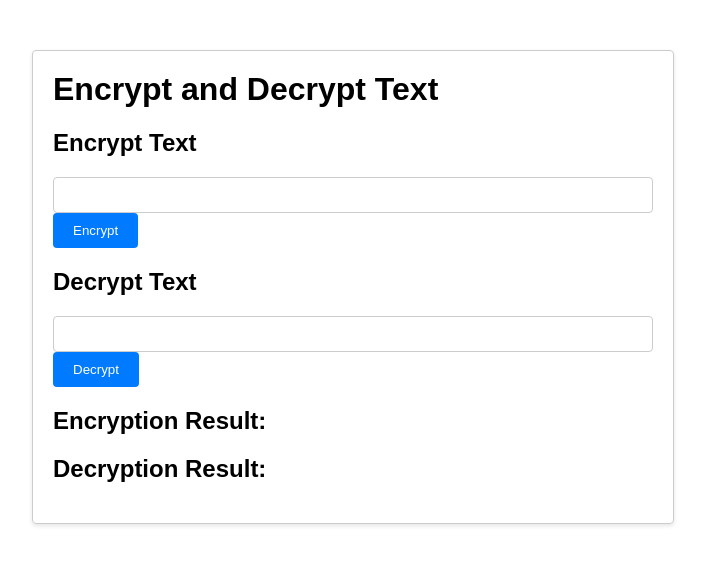
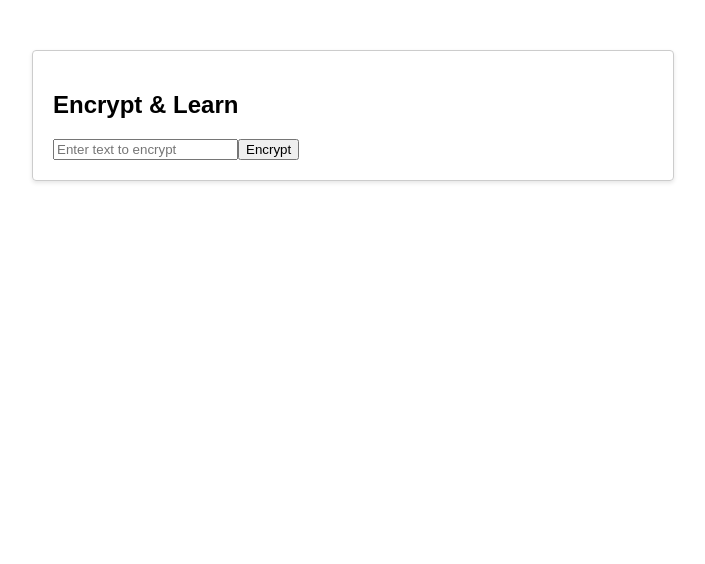
Before and after one commit to AnthonyQ98/Lock-and-Learn, a React (Create React App) app in the folder frontend/: page /encrypt in a window 1280 px wide. Shown: the top 564 px of the page, without its empty margins (287-992 px from the left). Built offline with nearby package versions, Linux system fonts and the light colour scheme.

Commit message:
adding in pages for the user, encryptin and decryption forms - To be connected with auth users soon

```diff
--- a/frontend/package.json
+++ b/frontend/package.json
@@ -8,6 +8,7 @@
     "@testing-library/user-event": "^13.5.0",
     "react": "^18.3.1",
     "react-dom": "^18.3.1",
+    "react-router-dom": "^6.23.1",
     "react-scripts": "5.0.1",
     "web-vitals": "^2.1.4"
   },
--- a/frontend/src/App.js
+++ b/frontend/src/App.js
@@ -1,10 +1,12 @@
 import React, { useState } from 'react';
-import EncryptForm from './components/EncryptForm/EncryptForm';
-import DecryptForm from './components/DecryptForm/DecryptForm';
+import { BrowserRouter as Router, Route, Routes } from 'react-router-dom';
+import Home from './components/Pages/Home';
+import EncryptForm from './components/Pages/EncryptPage';
+import DecryptForm from './components/Pages/DecryptPage';
+import UserPage from './components/Pages/UserPage';
 import './App.css';
 
 function App() {
-  const [text, setText] = useState('');
   const [encryptResult, setEncryptResult] = useState('');
   const [decryptResult, setDecryptResult] = useState('');
 
@@ -47,17 +49,16 @@ function App() {
   };
 
   return (
-    <div className="app">
-      <h1>Encrypt and Decrypt Text</h1>
-      <EncryptForm onEncrypt={handleEncrypt} />
-      <DecryptForm onDecrypt={handleDecrypt} />
-      <div className="result">
-        <h2>Encryption Result:</h2>
-        <p>{encryptResult}</p>
-        <h2>Decryption Result:</h2>
-        <p>{decryptResult}</p>
+    <Router>
+      <div className="app">
+        <Routes>
+          <Route path="/" element={<Home />} />
+          <Route path="/encrypt" element={<EncryptForm onEncrypt={handleEncrypt} />} />
+          <Route path="/decrypt" element={<DecryptForm onDecrypt={handleDecrypt} />} />
+          <Route path="/user" element={<UserPage />} />
+        </Routes>
       </div>
-    </div>
+    </Router>
   );
 }
 
--- /dev/null
+++ b/frontend/src/components/Pages/DecryptPage.js
@@ -0,0 +1,27 @@
+import React, { useState } from 'react';
+
+const DecryptForm = ({ onDecrypt }) => {
+  const [text, setText] = useState('');
+
+  const handleSubmit = (e) => {
+    e.preventDefault();
+    onDecrypt(text);
+  };
+
+  return (
+    <div>
+      <h2>Decrypt & Learn</h2>
+      <form onSubmit={handleSubmit}>
+        <input
+          type="text"
+          value={text}
+          onChange={(e) => setText(e.target.value)}
+          placeholder="Enter text to decrypt"
+        />
+        <button type="submit">Decrypt</button>
+      </form>
+    </div>
+  );
+};
+
+export default DecryptForm;
--- /dev/null
+++ b/frontend/src/components/Pages/EncryptPage.js
@@ -0,0 +1,27 @@
+import React, { useState } from 'react';
+
+const EncryptForm = ({ onEncrypt }) => {
+  const [text, setText] = useState('');
+
+  const handleSubmit = (e) => {
+    e.preventDefault();
+    onEncrypt(text);
+  };
+
+  return (
+    <div>
+      <h2>Encrypt & Learn</h2>
+      <form onSubmit={handleSubmit}>
+        <input
+          type="text"
+          value={text}
+          onChange={(e) => setText(e.target.value)}
+          placeholder="Enter text to encrypt"
+        />
+        <button type="submit">Encrypt</button>
+      </form>
+    </div>
+  );
+};
+
+export default EncryptForm;
--- /dev/null
+++ b/frontend/src/components/Pages/Home.js
@@ -0,0 +1,21 @@
+import React from 'react';
+import { useNavigate } from 'react-router-dom';
+
+const Home = () => {
+  const navigate = useNavigate();
+
+  const navigateTo = (path) => {
+    navigate(path);
+  };
+
+  return (
+    <div>
+      <h1>Welcome to Lock and Learn</h1>
+      <button onClick={() => navigateTo('/encrypt')}>Encrypt & Learn</button>
+      <button onClick={() => navigateTo('/decrypt')}>Decrypt & Learn</button>
+      <button onClick={() => navigateTo('/user')}>User Page</button>
+    </div>
+  );
+};
+
+export default Home;
--- /dev/null
+++ b/frontend/src/components/Pages/UserPage.js
@@ -0,0 +1,28 @@
+import React, { useState, useEffect } from 'react';
+
+const UserPage = () => {
+  const [aesKey, setAesKey] = useState('');
+
+  useEffect(() => {
+    const fetchAesKey = async () => {
+      try {
+        const response = await fetch('http://localhost:8080/user/aeskey');
+        const data = await response.json();
+        setAesKey(data.aesKey);
+      } catch (error) {
+        console.error('Error fetching AES key:', error);
+      }
+    };
+
+    fetchAesKey();
+  }, []);
+
+  return (
+    <div>
+      <h1>Your AES Key</h1>
+      {aesKey ? <p>{aesKey}</p> : <p>Loading...</p>}
+    </div>
+  );
+};
+
+export default UserPage;
```
Also changed, not shown: 1 other file (tests, documents, lock files or other folders).
